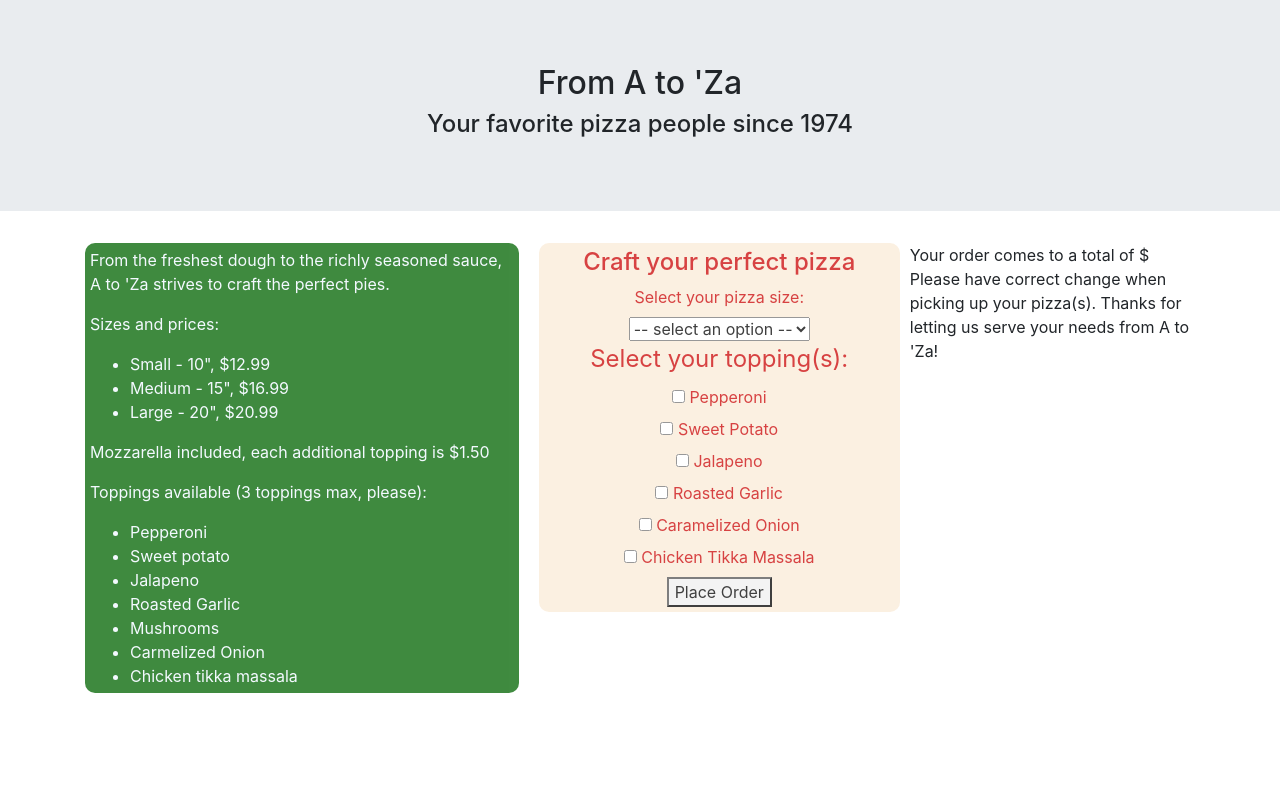
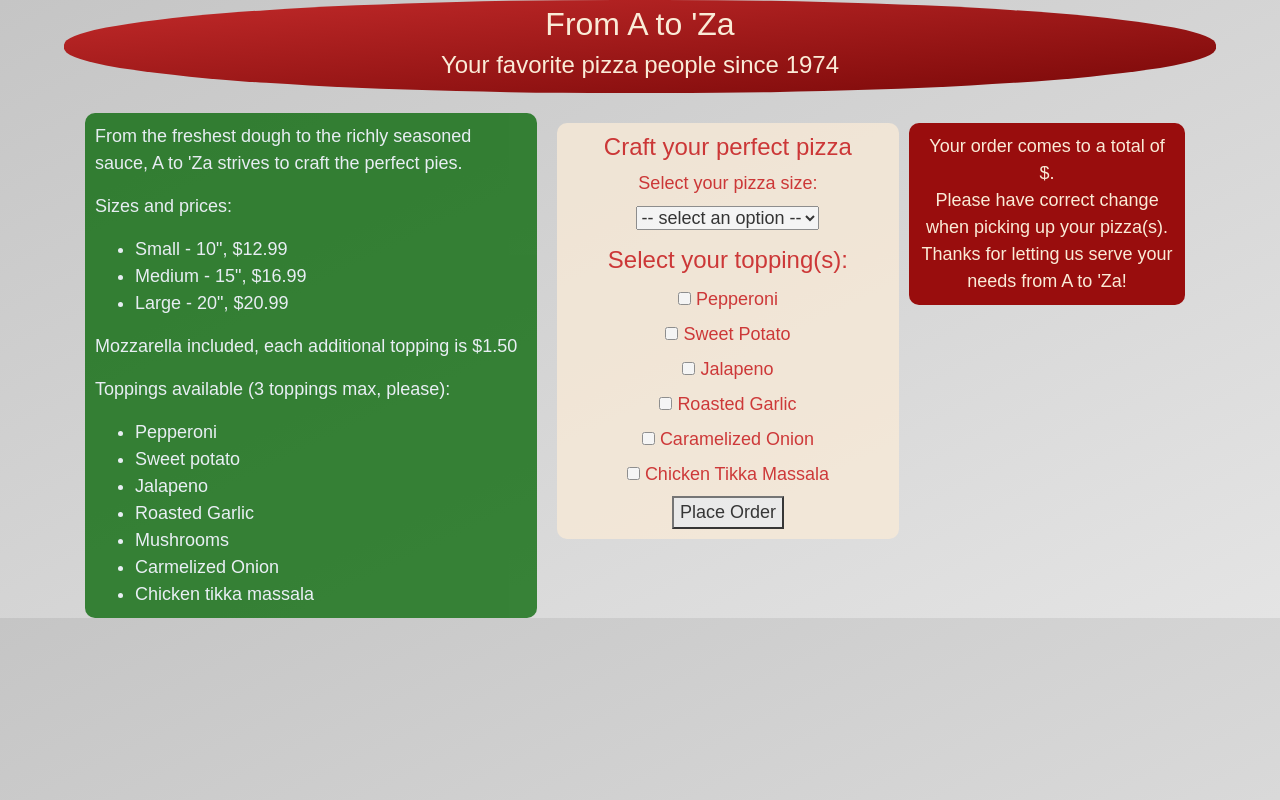
Before and after one commit to louieknolle/pizzaParlor, a plain HTML site: page index.html in a window 1280 px wide. Drawn offline with Linux system fonts and the light colour scheme.

Commit message:
finish initial styles for all of index.html

```diff
--- a/css/styles.css
+++ b/css/styles.css
@@ -1,6 +1,22 @@
+body {
+  background: linear-gradient(to top left, #e4e4e4, #c5c5c5);
+}
+
+.jumbotron {
+  padding: 5px 20px;
+  background: linear-gradient(to top left, #7a0808, #c22a2a);
+  width: 90%;
+  margin: auto;
+  border-radius: 48%;
+  color: antiquewhite;
+  font-family: fantasy;
+}
+
 .container {
   display: flex;
   justify-content: space-between;
+  margin-top: 20px;
+  font-family: fantasy;
 }
 
 .leftPane {
@@ -8,8 +24,10 @@
   background-color: darkgreen;
   opacity: 75%;
   color: aliceblue;
-  padding: 5px;
+  padding: 10px;
   border-radius: 10px;
+  font-size: 18px;
+  font-family: fantasy;
 }
 
 .ingredientList {
@@ -18,9 +36,9 @@
 
 .rightPane {
   width: 100%;
-  margin-left: 20px;
-  /* margin-top: 100px; */
+  margin-left: 10px;
   display: flex;
+  padding: 10px;
 
 }
 
@@ -28,16 +46,27 @@
   background-color: antiquewhite;
   opacity: 75%;
   border-radius: 10px;
-  padding: 5px;
   text-align: center;
   display: inline-block;
   width: 100%;
   height: fit-content;
   color: #ca0404;
+  font-size: 18px;
+  padding: 10px 10px;
 }
 
 .orderTotalDisplay {
-  align-self:auto;
   width: 80%;
+  height: fit-content;
   margin-left: 10px;
+  background-color: #990d0d;
+  font-size: 18px;
+  text-align: center;
+  color: antiquewhite;
+  border-radius: 10px;
+  padding: 10px 10px;
 }
+
+legend {
+  padding-top: 10px;
+}
--- a/index.html
+++ b/index.html
@@ -76,7 +76,7 @@
         </form>
       </div>
         <div class="orderTotalDisplay">
-          Your order comes to a total of $<span id="price"></span><br>  Please have correct change when picking up your pizza(s).  Thanks for letting us serve your needs from A to 'Za!
+          Your order comes to a total of <br>$<span id="price">.</span><br>  Please have correct change when picking up your pizza(s).  Thanks for letting us serve your needs from A to 'Za!
         </div>
     </div>
   </div>
```
